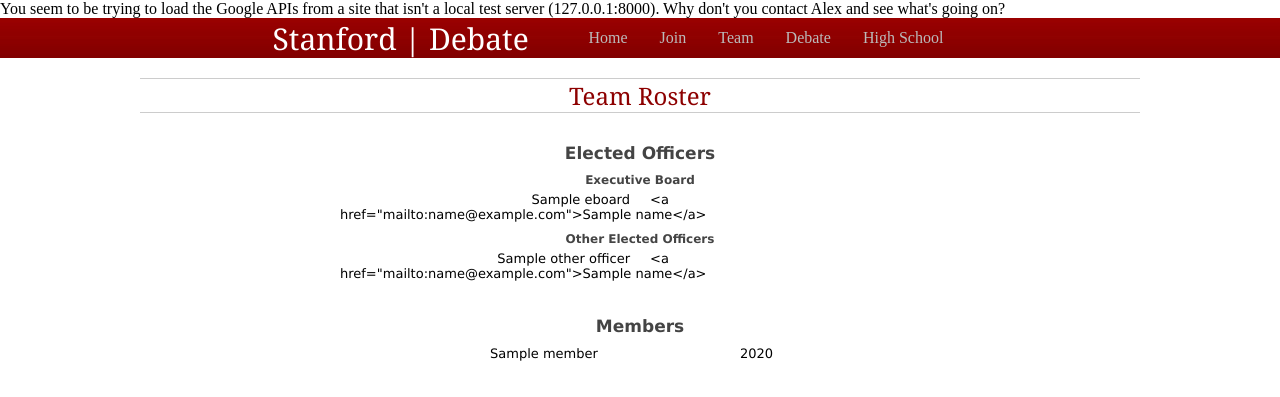
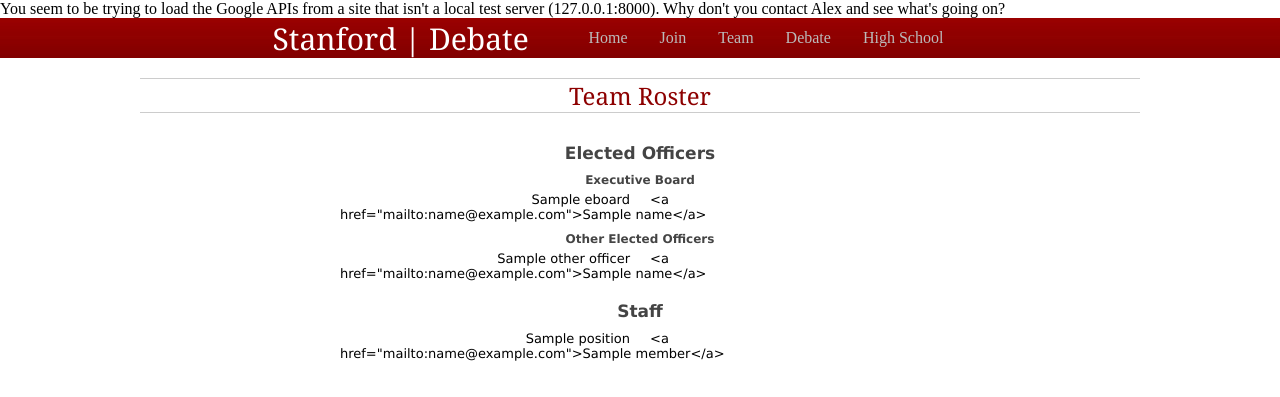
Before and after one commit to achur/StanfordDebate, a Django app: template dxm/pages/templates/roster.html in a window 1280 px wide. Shown: the top 397 px of the page. Run offline with Django 3.2, Linux system fonts and the light colour scheme; the template is opened without the code that fills it: most values are stand-ins (such as "Sample title", 1, 10 or a date in 2020); parts of the project's set-up code (start-up, migrations or seed data) failed here and were passed over.

Commit message:
Add staff section

```diff
--- a/dxm/pages/admin.py
+++ b/dxm/pages/admin.py
@@ -1,4 +1,4 @@
-from pages.models import Member, Tournament, Result, Officers, FAQ, PotentialMember, AdditionalPosition
+from pages.models import Member, Tournament, Result, Officers, FAQ, PotentialMember, AdditionalPosition, StaffPosition
 from django.contrib import admin
 
 class TournamentAdmin(admin.ModelAdmin):
@@ -17,3 +17,4 @@
 admin.site.register(AdditionalPosition)
 admin.site.register(FAQ, FAQAdmin)
 admin.site.register(PotentialMember)
+admin.site.register(StaffPosition)
--- a/dxm/pages/models.py
+++ b/dxm/pages/models.py
@@ -32,6 +32,11 @@
         return self.name + " -- " + str(self.year)
     class Meta:
         ordering = ['name',]
+
+class StaffPosition(models.Model):
+    title = models.CharField('Staff title', max_length=50)
+    members = models.ManyToManyField(Member, verbose_name='Members: this just connects the staff position to profiles')
+    priority = models.IntegerField('Priority: (lower = higher on page)')
 
 # Officers is a singleton model (there is only
 # one set of models at any given point) so
--- a/dxm/pages/static/css/roster.css
+++ b/dxm/pages/static/css/roster.css
@@ -23,6 +23,13 @@
 	display: block;
 	width: 600px;
 	margin: auto;
+}
+
+.staff
+{
+  display: block;
+  width: 600px;
+  margin: auto;
 }
 
 .officer-title
--- a/dxm/pages/templates/roster.html
+++ b/dxm/pages/templates/roster.html
@@ -43,6 +43,17 @@
 		</div>
 	</div>
 
+  <div class='staff'>
+    <div class='roster-title'>
+      Staff
+    </div>
+    {% for position in staff_positions %}
+    <div class='officer'>
+      <span class='officer-title'>{{ position.title }}</span> <span class='officer-name'>{% member_listify position.members 'True' %}</span>
+    </div>
+    {% endfor %}
+  </div>
+
 	<div class='members'>
 		<div class='roster-title'>
 			Members
```
Also changed, not shown: dxm/pages/views.py (+11 -6 lines).
